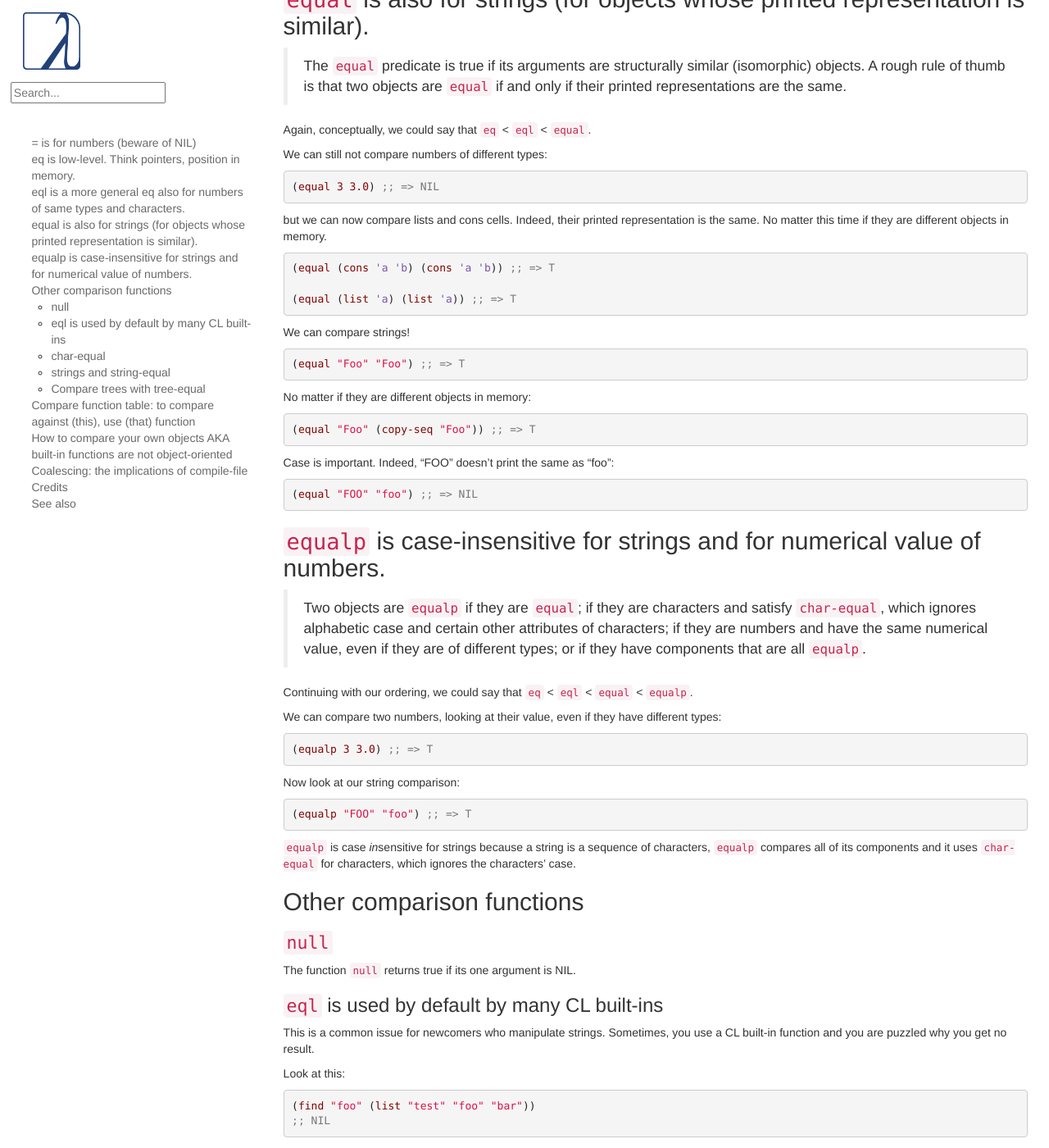
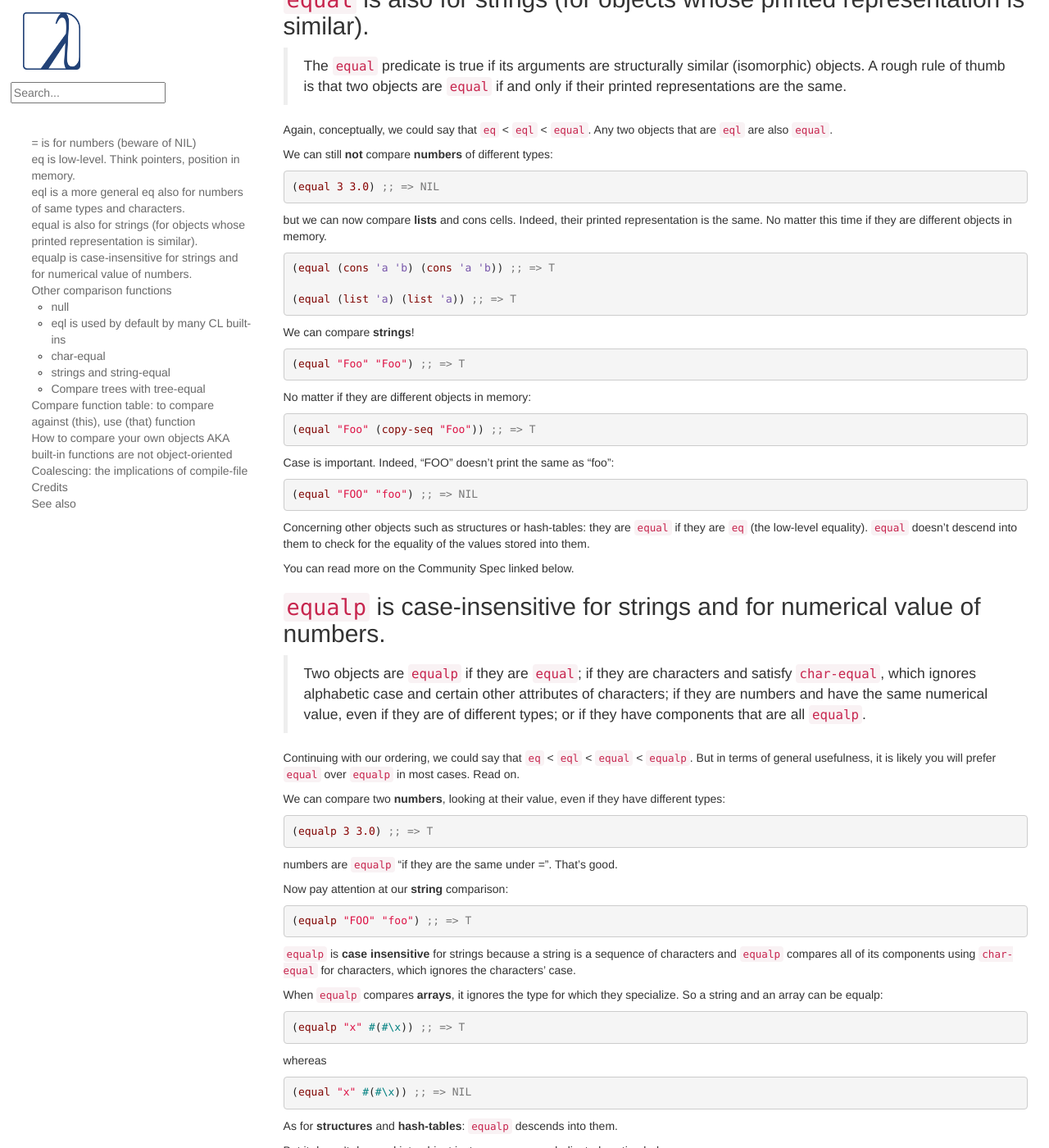
Before and after one commit to LispCookbook/cl-cookbook, a Jekyll site: the page built from equality.md, in a window 1280 px wide and 1400 px high, scrolled down 2629 px. Shown: the whole window at 82% size. Built offline with Jekyll 4.4.1, drawn with Linux system fonts in a browser that asks for light colours; some of the changed text lies outside the part shown.

Commit message:
equalp++

```diff
--- a/equality.md
+++ b/equality.md
@@ -158,15 +158,15 @@ And we still can't meaningfully compare lists or cons cells:
 
 > The `equal` predicate is true if its arguments are structurally similar (isomorphic) objects. A rough rule of thumb is that two objects are `equal` if and only if their printed representations are the same.
 
-Again, conceptually, we could say that `eq` < `eql` < `equal`.
+Again, conceptually, we could say that `eq` < `eql` < `equal`. Any two objects that are `eql` are also `equal`.
 
-We can still not compare numbers of different types:
+We can still **not** compare **numbers** of different types:
 
 ~~~lisp
 (equal 3 3.0) ;; => NIL
 ~~~
 
-but we can now compare lists and cons cells. Indeed, their printed
+but we can now compare **lists** and cons cells. Indeed, their printed
 representation is the same. No matter this time if they are different
 objects in memory.
 
@@ -176,7 +176,7 @@ objects in memory.
 (equal (list 'a) (list 'a)) ;; => T
 ~~~
 
-We can compare strings!
+We can compare **strings**!
 
 ~~~lisp
 (equal "Foo" "Foo") ;; => T
@@ -194,27 +194,58 @@ Case is important. Indeed, "FOO" doesn't print the same as "foo":
 (equal "FOO" "foo") ;; => NIL
 ~~~
 
+Concerning other objects such as structures or hash-tables: they are
+`equal` if they are `eq` (the low-level equality). `equal` doesn't
+descend into them to check for the equality of the values stored into
+them.
+
+You can read more on the Community Spec linked below.
+
+
 ## `equalp` is case-insensitive for strings and for numerical value of numbers.
 
 > Two objects are `equalp` if they are `equal`; if they are characters and satisfy `char-equal`, which ignores alphabetic case and certain other attributes of characters; if they are numbers and have the same numerical value, even if they are of different types; or if they have components that are all `equalp`.
 
 Continuing with our ordering, we could say that `eq` < `eql` < `equal` < `equalp`.
+But in terms of general usefulness, it is likely you will prefer `equal` over `equalp` in most cases. Read on.
 
-We can compare two numbers, looking at their value, even if they have different types:
+We can compare two **numbers**, looking at their value, even if they have different types:
 
 ~~~lisp
 (equalp 3 3.0) ;; => T
 ~~~
 
-Now look at our string comparison:
+numbers are `equalp` "if they are the same under =". That's good.
+
+Now pay attention at our **string** comparison:
 
 ~~~lisp
 (equalp "FOO" "foo") ;; => T
 ~~~
 
-`equalp` is case *in*sensitive for strings because a string is a
-sequence of characters, `equalp` compares all of its components and it
-uses `char-equal` for characters, which ignores the characters' case.
+`equalp` is **case insensitive** for strings because a string is a
+sequence of characters and `equalp` compares all of its components
+using `char-equal` for characters, which ignores the characters' case.
+
+When `equalp` compares **arrays**, it ignores the type for which they
+specialize. So a string and an array can be equalp:
+
+~~~lisp
+(equalp "x" #(#\x)) ;; => T
+~~~
+
+whereas
+
+~~~lisp
+(equal "x" #(#\x)) ;; => NIL
+~~~
+
+As for **structures** and **hash-tables**: `equalp` descends into
+them.
+
+But it doesn't descend into object instances, see our dedicated section below.
+
+You can read more on the Community Spec linked below.
 
 
 ## Other comparison functions
@@ -222,6 +253,10 @@ uses `char-equal` for characters, which ignores the characters' case.
 ### `null`
 
 The function `null` returns true if its one argument is NIL.
+
+~~~lisp
+(null '()) ;; => T
+~~~
 
 
 ### `eql` is used by default by many CL built-ins
@@ -411,6 +446,7 @@ Note that `compile` is not allowed to coalesce objects.
 ## See also
 
 - [`equal` on the CL Community Spec](https://cl-community-spec.github.io/pages/equal.html)
+- [`equalp` on the CL Community Spec](https://cl-community-spec.github.io/pages/equalp.html)
 - [equals](https://github.com/karlosz/equals/) - generic equality for Common Lisp.
 - [generic-cl](https://github.com/alex-gutev/generic-cl/) - a generic function interface to CL built-ins.
   - we can use `=` or `<` on our own custom objects.
```
